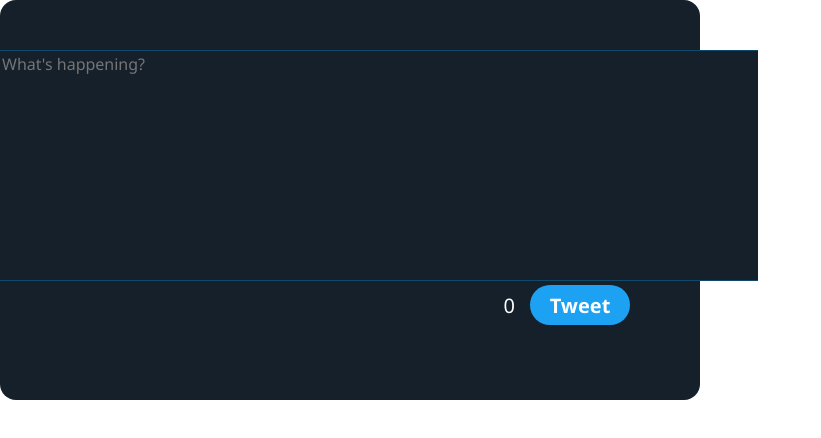
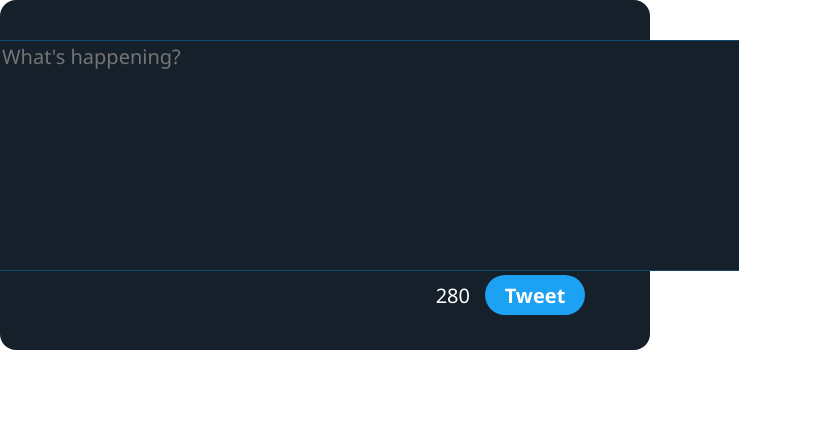
Before and after one commit to tlantz77/twitter-typeahead-app, a React app: page / in a window 1280 px wide. Shown: the whole page, without its empty margins (0-821 px from the left). Built offline with nearby package versions, Linux system fonts and the light colour scheme.

Commit message:
update character counter to show remaining

```diff
--- a/src/components/Modal.js
+++ b/src/components/Modal.js
@@ -84,8 +84,9 @@
     return (
       <textarea
         className='modal text-input'
-        rows='8'
-        cols='80'
+        rows='6'
+        cols='60'
+        maxLength='280'
         placeholder="What's happening?"
         value={text}
         onChange={e => {
@@ -106,7 +107,9 @@
   }
 
   const renderSearchResults = () => {
-    return <TypeaheadDropdown items={searchResults} onSelect={selectMention}/>
+    if (searchResults.length > 0) {
+      return <TypeaheadDropdown items={searchResults} onSelect={selectMention}/>
+    }
   }
 
   return (
--- a/src/components/Toolbar.js
+++ b/src/components/Toolbar.js
@@ -2,7 +2,8 @@
 
 //Toolbar with submit button and text counter
 const Toolbar = ({textLength}) => {
-  let counterColor = textLength > 280 ? 'red' : 'white';
+  let charactersRemaining = 280 - textLength;
+  let counterColor = charactersRemaining <= 0 ? 'red' : 'white';
   return (
     <div className='toolbar'>
       <div className='util-wrapper'>
@@ -10,7 +11,7 @@
           className='text-counter'
           style={{color: counterColor}}
         >
-          {textLength}
+          {charactersRemaining}
         </span>
         <button className='submit-button'>Tweet</button>
       </div>
--- a/src/styles.css
+++ b/src/styles.css
@@ -13,21 +13,21 @@
 }
 
 .wrapper {
-  width: 700px;
-  height: 400px;
+  width: 650px;
+  height: 350px;
   border-radius: 16px;
   z-index: 0;
 }
 
 .text-input {
-  margin-top: 50px;
+  margin-top: 40px;
   height: 225px;
   border-style: none;
   border-top: solid 1px;
   border-bottom: solid 1px;
   border-color: rgb(14, 73, 110);
   font-family: 'Segoe UI', Tahoma, Geneva, Verdana, sans-serif;
-  font-size: 16px;
+  font-size: 20px;
   font-weight: 400;
   color: white;
   resize: none;
@@ -65,7 +65,7 @@
 .dropdown-wrapper {
   position: fixed;
   margin-left: 140px;
-  margin-top: -130px;
+  margin-top: -120px;
   height: 400px;
   width: 350px;
   border: solid 1px;
```
Also changed, not shown: src/components/Toolbar.test.js (+8 -8 lines), README_FOR_CODE_REVIEWER.md (added).
